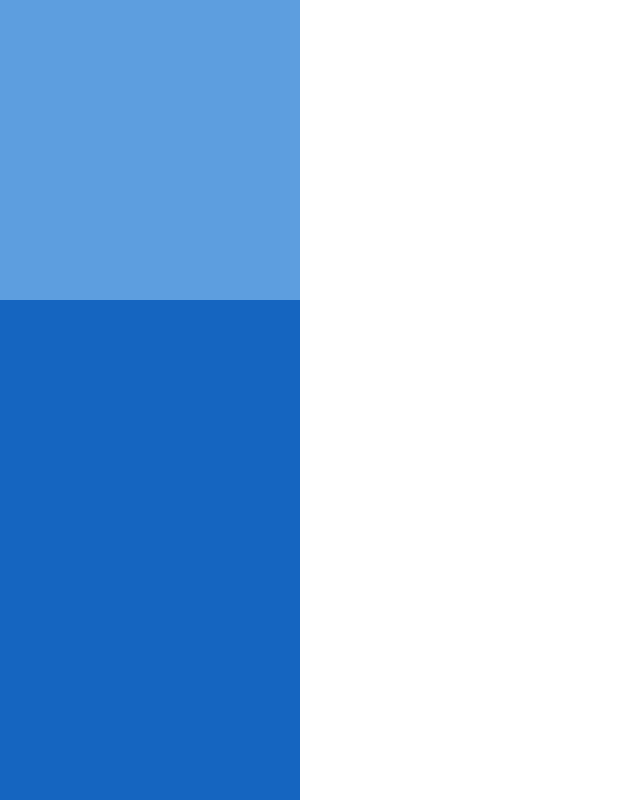
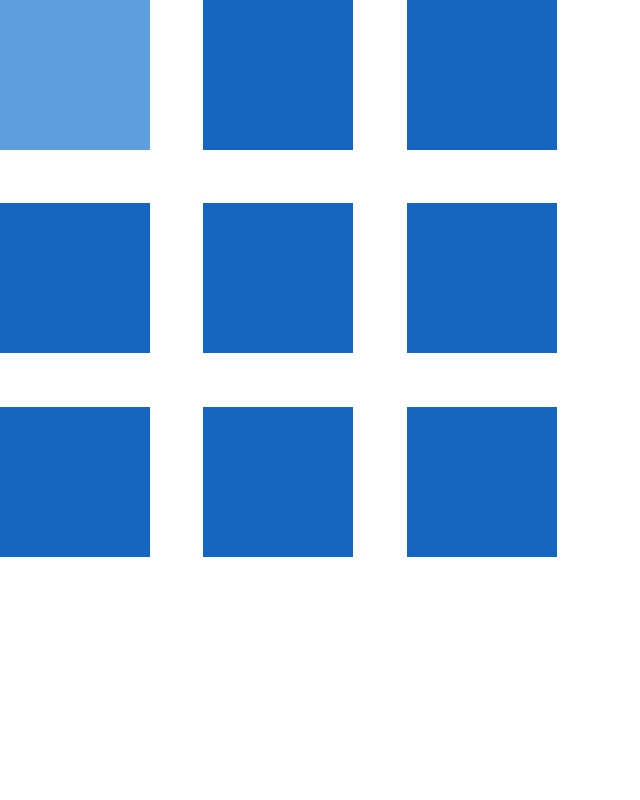
Before and after one commit to Alejae1998/tik-tak-toe, a React (Create React App) app: page / in a window 1280 px wide. Shown: the top 800 px of the page, without its empty margins (0-640 px from the left). Built offline with nearby package versions, Linux system fonts and the light colour scheme.

Commit message:
trying to implent ui library

```diff
--- a/src/App.css
+++ b/src/App.css
@@ -36,3 +36,10 @@
     transform: rotate(360deg);
   }
 }
+.board {
+  display: grid;
+  grid-template: repeat(3, 1fr) / repeat(3, 1fr);
+  height: 600px;
+  width: 600px;
+  gap: 10px;
+}
--- a/src/components/Box/Box.js
+++ b/src/components/Box/Box.js
@@ -9,8 +9,9 @@ export default function BoxSx({ content, space }) {
     <Box
       onClick={handleClick}
       sx={{
-        width: 300,
-        height: 300,
+        marginBottom: (theme) => theme.spacing(3),
+        width: 150,
+        height: 150,
         backgroundColor: 'primary.dark',
         '&:hover': {
           backgroundColor: 'primary.main',
```
